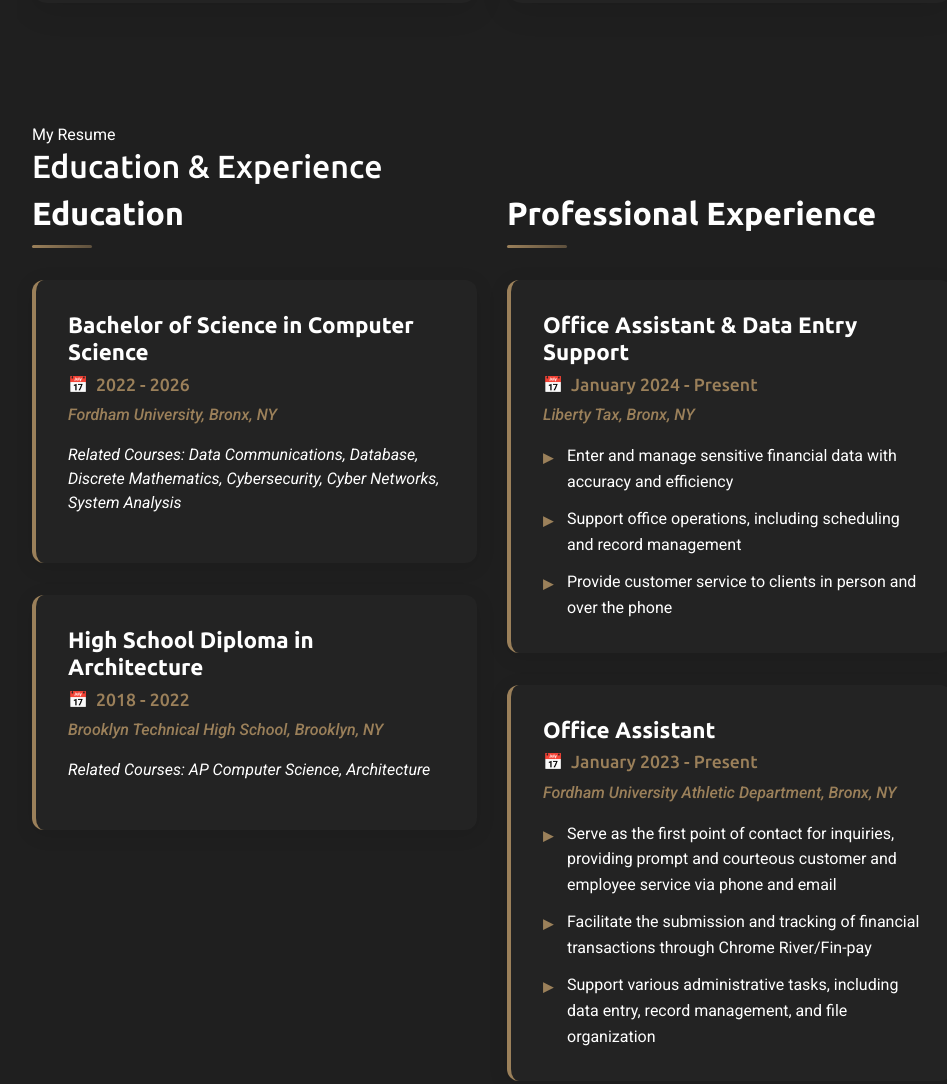
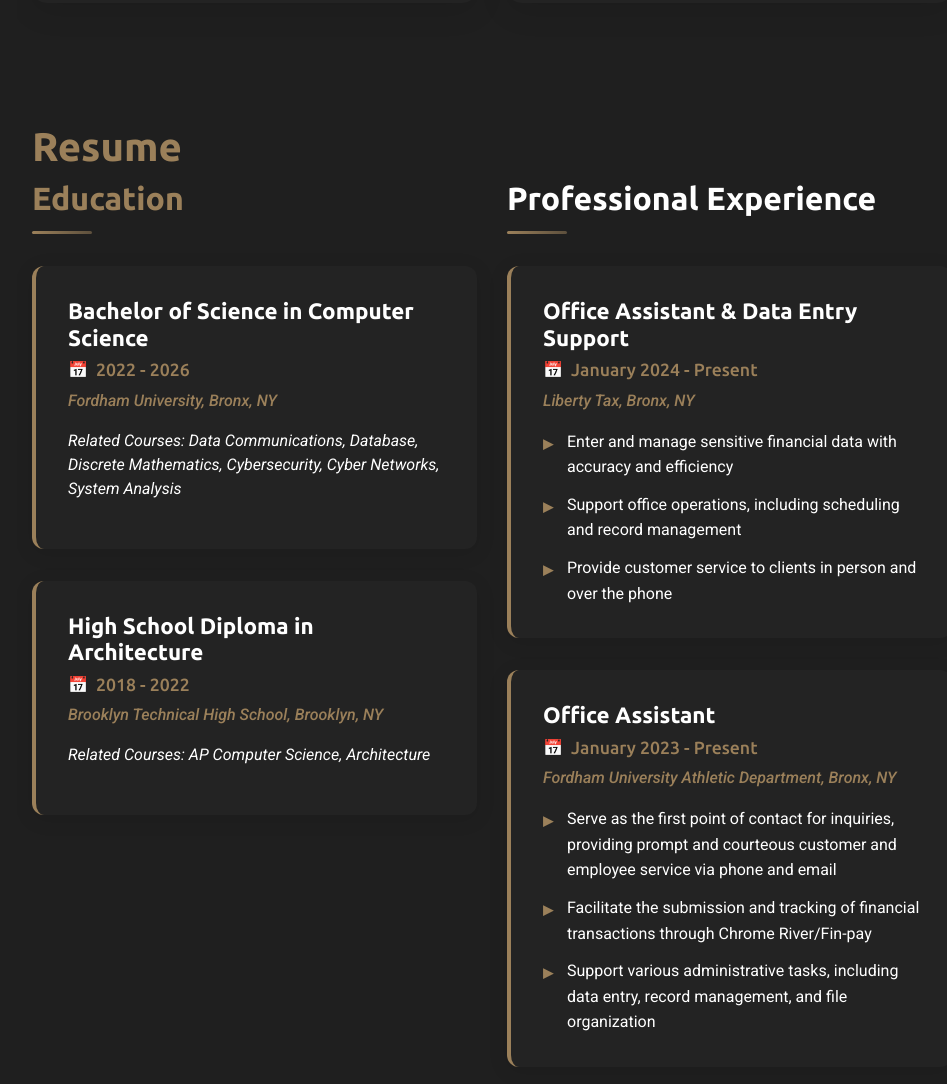
Before and after one commit to fkhan67/fardin-portfolio, a plain HTML site: page index.html in a window 1280 px wide. Shown: the part 2620-3704 px from the top of the page, without its empty margins (313-1260 px from the left). Drawn offline with nearby package versions, Linux system fonts and the light colour scheme; a script that the page names is missing.

Commit message:
Remove badge text and update section headings with accent color styling

```diff
--- a/index.html
+++ b/index.html
@@ -322,13 +322,12 @@
     <section id="resume" class="resume section">
       <div class="container" data-aos="fade-up" data-aos-delay="100">
         <div class="section-header">
-          <span class="badge-text">My Resume</span>
-          <h2>Education & Experience</h2>
+          <h2 style="color: #9b805a; font-size: 2.5rem; font-weight: 700;">Resume</h2>
         </div>
 
         <div class="row">
           <div class="col-lg-6">
-            <h3 class="resume-title">Education</h3>
+            <h3 class="resume-title" style="color: #9b805a; font-size: 2rem; font-weight: 700;">Education</h3>
             <div class="resume-item">
               <h4>Bachelor of Science in Computer Science</h4>
               <h5>2022 - 2026</h5>
@@ -384,8 +383,7 @@
     <section id="projects" class="projects section">
       <div class="container" data-aos="fade-up" data-aos-delay="100">
         <div class="section-header">
-          <span class="badge-text">My Projects</span>
-          <h2>Recent Work</h2>
+          <h2 style="color: #9b805a; font-size: 2.5rem; font-weight: 700;">Recent Work</h2>
         </div>
 
         <div class="row">
```
